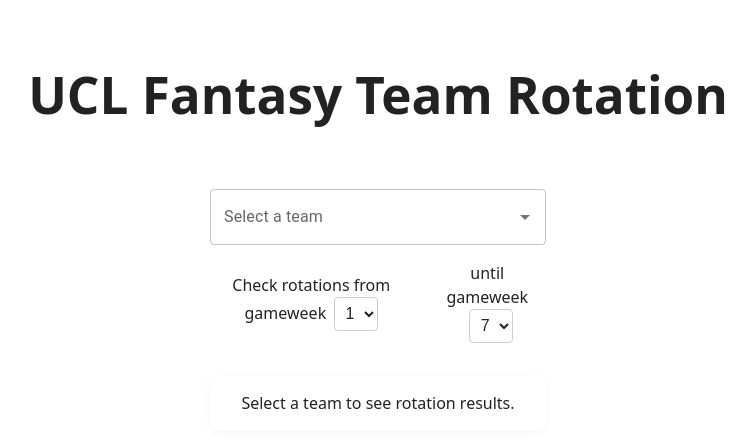
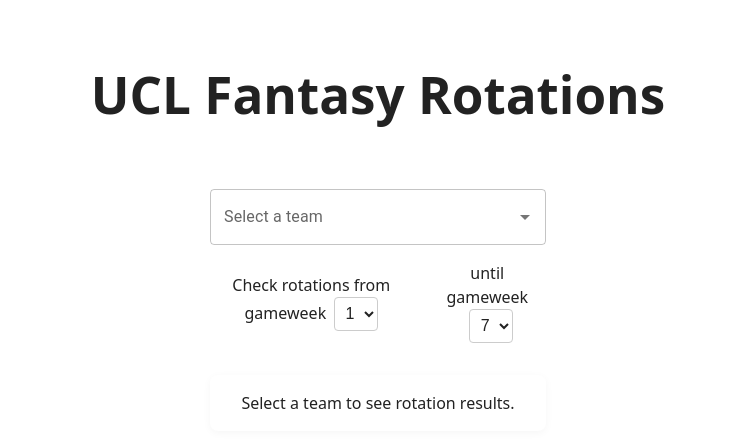
Before and after one commit to daveweij/ucl-rotation, a React (Vite) app: page / in a window 1280 px wide. Shown: the top 448 px of the page, without its empty margins (262-1017 px from the left). Built offline with nearby package versions, Linux system fonts and the light colour scheme.

Commit message:
Small improvement of message

```diff
--- a/src/App.tsx
+++ b/src/App.tsx
@@ -40,7 +40,7 @@ function App() {
 
   return (
     <>
-      <h1>UCL Fantasy Team Rotation</h1>
+      <h1>UCL Fantasy Rotations</h1>
       <div className="card">
         <TeamDropdown
           teams={teams}
```
